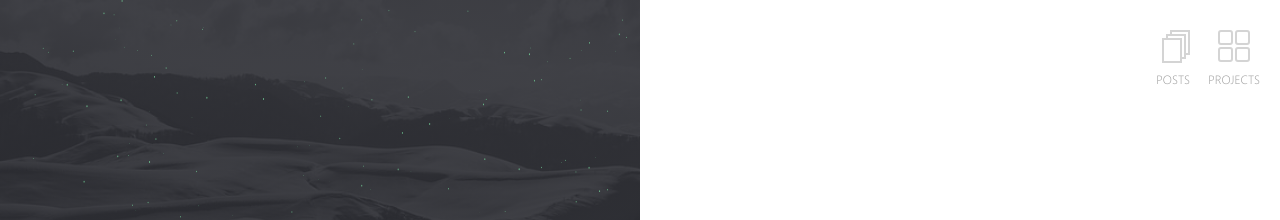
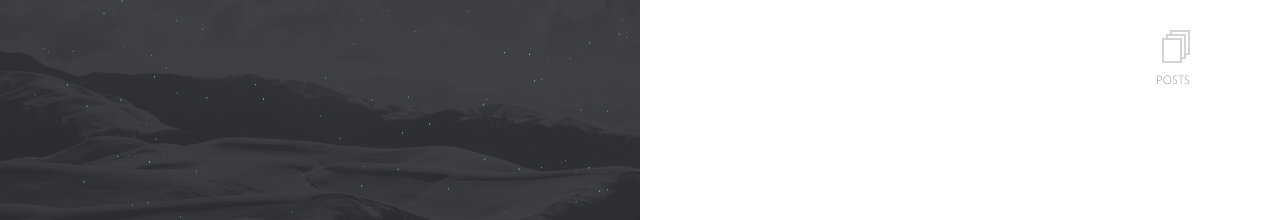
Before and after one commit to Mythral/mythral.github.io, a Jekyll site: the page built from index.md, in a window 1280 px wide. Shown: the top 220 px of the page. Built offline with Jekyll 4.4.1, drawn with Linux system fonts in a browser that asks for light colours.

Commit message:
Removing Links to projects

```diff
--- a/_layouts/home.html
+++ b/_layouts/home.html
@@ -26,10 +26,6 @@ layout: compress
   <div class="block-right">
     <a href="{{ site.url }}/posts" title="posts" class="posts-menu-icon"></a>
     <span class="posts-link">POSTS</span>
-    <a title="project" class="projects-menu-icon">
-      <span></span>
-    </a>
-    <span class="projects-link">PROJECTS</span>
     <div class="content">
       <div class="about-info">
         {{ content }}
--- a/_layouts/page.html
+++ b/_layouts/page.html
@@ -30,9 +30,6 @@ layout: compress
         {% include share.html %}
       </div>
       <a href="../posts.html" title="posts" class="posts-menu-icon"></a>
-      <a title="projects" class="projects-menu-icon">
-        <span></span>
-      </a>
       <div class="inner-post content">
         <div class="date-highlight">{% if page.date %}{{ page.date | date: '%d %b %Y' }}{% else %}&#x2756;{% endif %}</div>
         {{ content }}
--- a/_layouts/post-list.html
+++ b/_layouts/post-list.html
@@ -17,9 +17,6 @@ layout: compress
 
     <div class="block-right">
       <a href="posts.html" title="posts" class="posts-menu-icon"></a>
-      <a title="projects" class="projects-menu-icon">
-        <span></span>
-      </a>
       <div class="content">
         <ul class="posts-list">
         {% for post in site.posts %}
--- a/_layouts/post.html
+++ b/_layouts/post.html
@@ -30,9 +30,6 @@ layout: compress
         {% include share.html %}
       </div>
       <a href="../posts.html" title="posts" class="posts-menu-icon"></a>
-      <a title="projects" class="projects-menu-icon">
-        <span></span>
-      </a>
       <div class="inner-post content">
         <div class="date-highlight">{% if page.date %}{{ page.date | date: '%d %b %Y' }}{% else %}&#x2756;{% endif %}</div>
         {{ content }}
```
